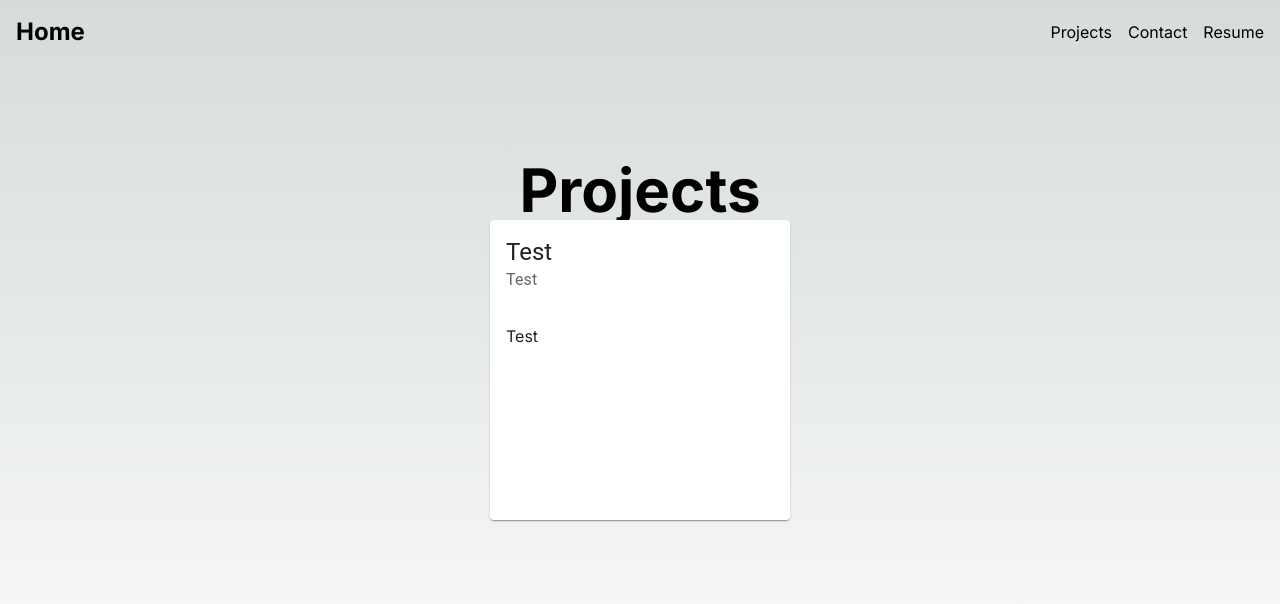
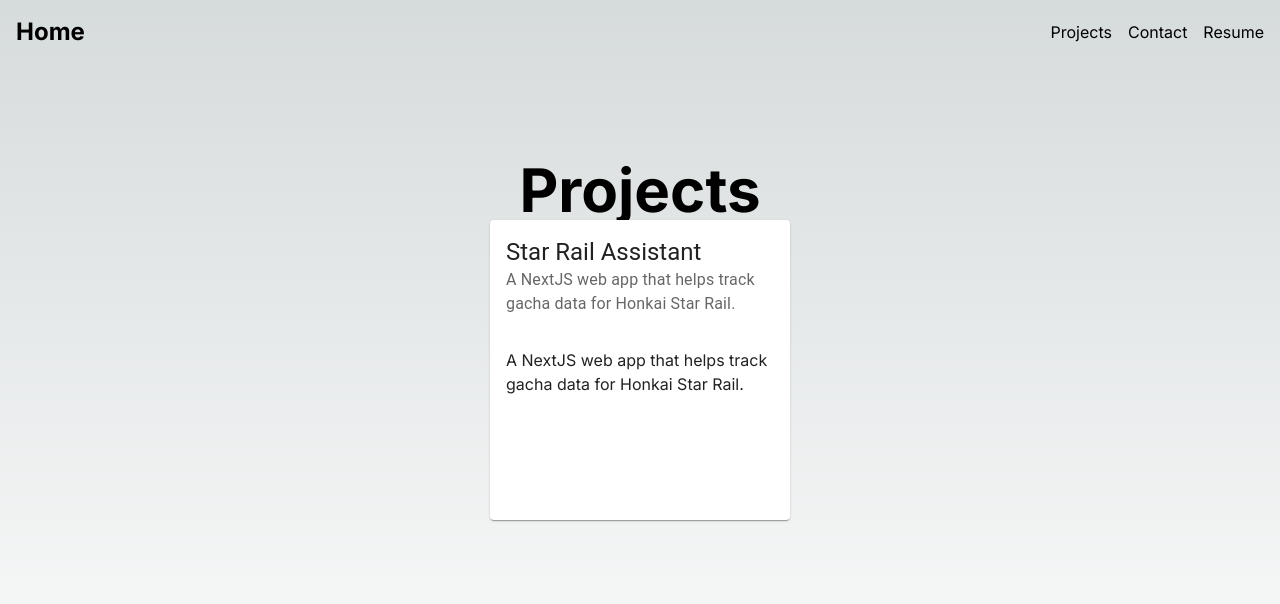
Before and after one commit to erik-lance/portfolio-website, a Next.js app: page /projects in a window 1280 px wide. Shown: the top 604 px of the page. Built offline with nearby package versions, Linux system fonts and the light colour scheme.

Commit message:
Grid now uses project data

```diff
--- a/src/pages/projects.tsx
+++ b/src/pages/projects.tsx
@@ -1,5 +1,7 @@
 import ProjectTile from "@/components/ProjectTile";
 import { Grid } from "@mui/material";
+
+import projects from "@/data/projects.json";
 
 export default function Projects() {
     return (
@@ -10,17 +12,19 @@ export default function Projects() {
                     container
                     spacing={2}
                 >
-                    <Grid item xs>
-                        <ProjectTile
-                            name="Test"
-                            tagline="Test"
-                            description="Test"
-                            image="Test"
-                            link="Test"
-                            github="Test"
-                            tech={["Test"]}
-                        />
-                    </Grid>
+                    {projects.map((project) => (
+                        <Grid item xs>
+                            <ProjectTile
+                                name={project.title}
+                                tagline={project.tagline}
+                                description={project.description}
+                                image={project.image}
+                                link={project.link}
+                                github={project.github}
+                                tech={project.tech}
+                            />
+                        </Grid>
+                    ))}
                 </Grid>
             </div>
         </>
```
